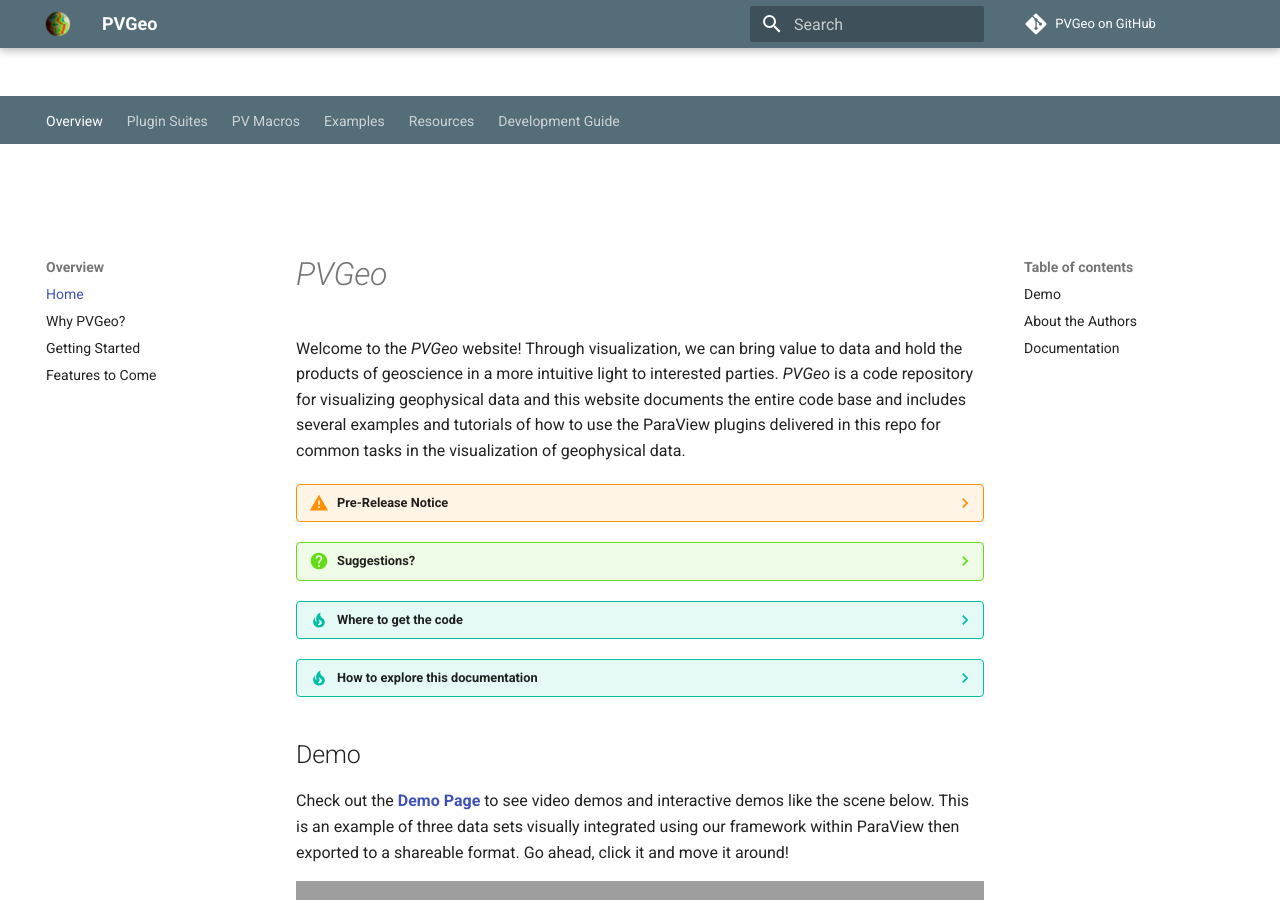
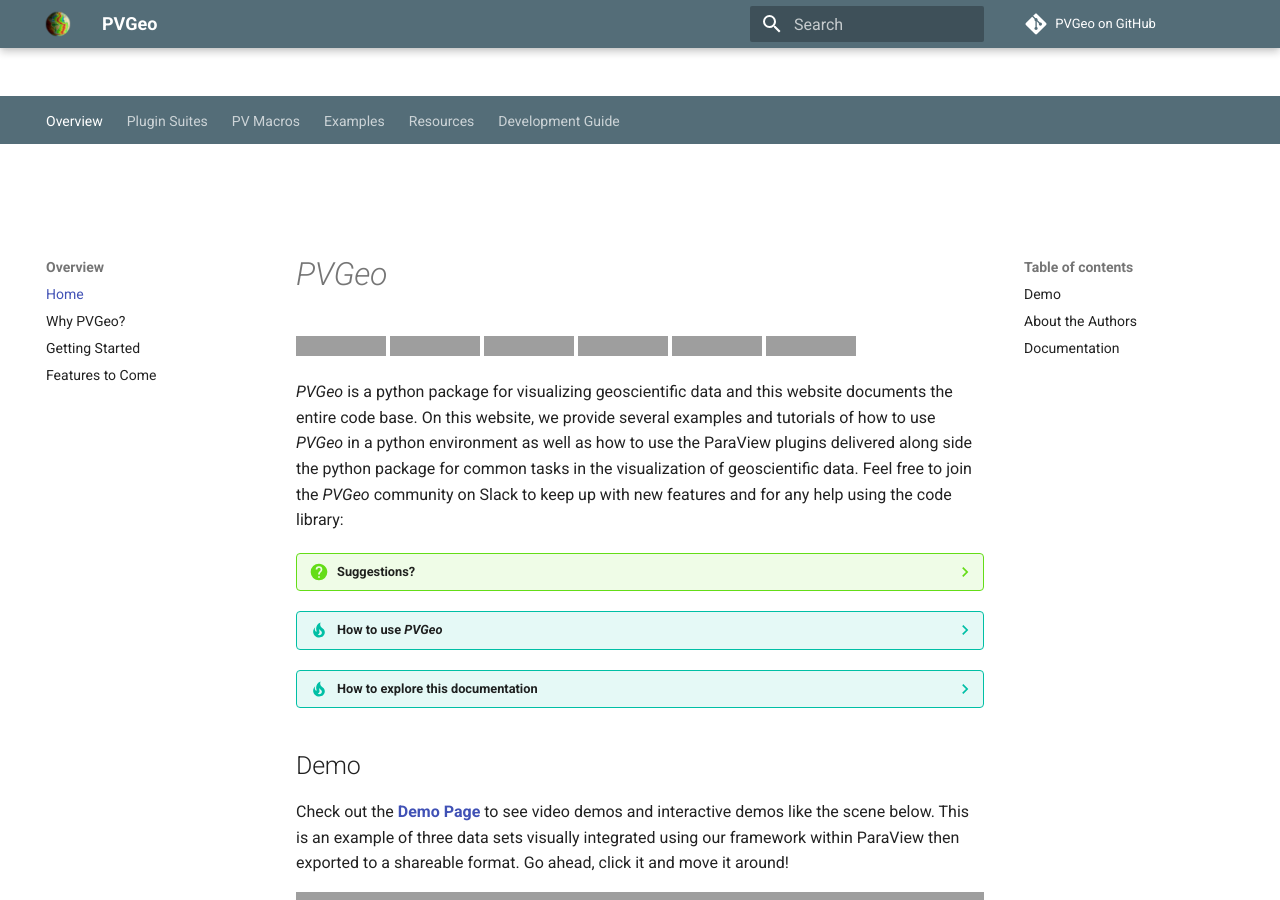
Before and after one commit to OpenGeoVis/PVGeo-Docs, an MkDocs documentation site: the page built from docs/index.md, in a window 1280 px wide and 900 px high. Built offline with MkDocs 1.6.1 and Material for MkDocs 9.7.7, drawn with Linux system fonts in a browser that asks for light colours; comment, search, counter and statistics services are not loaded; old or Windows-style settings are respelled for this version of MkDocs; grey boxes are pictures that could not be loaded.

Commit message:
Introduction changes and references to VTK class inheritence

```diff
--- a/docs/index.md
+++ b/docs/index.md
@@ -1,21 +1,19 @@
 # *PVGeo*
+![Open Source](https://img.shields.io/badge/open--source-yes-brightgreen.svg) [![PyPI](https://img.shields.io/pypi/v/PVGeo.svg)](https://pypi.org/project/PVGeo/) [![Codacy Badge](https://api.codacy.com/project/badge/Grade/4b9e8d0ef37a4f70a2d02c0d53ed096f)](https://www.codacy.com/app/banesullivan/PVGeo?utm_source=github.com&amp;utm_medium=referral&amp;utm_content=OpenGeoVis/PVGeo&amp;utm_campaign=Badge_Grade) [![Build Status](https://travis-ci.org/OpenGeoVis/PVGeo.svg?branch=master)](https://travis-ci.org/OpenGeoVis/PVGeo) [![codecov](https://codecov.io/gh/OpenGeoVis/PVGeo/branch/master/graph/badge.svg)](https://codecov.io/gh/OpenGeoVis/PVGeo/branch/master) [![GitHub contributors](https://img.shields.io/github/contributors/OpenGeoVis/PVGeo.svg)](https://GitHub.com/OpenGeoVis/PVGeo/graphs/contributors/)
+
+*PVGeo* is a python package for visualizing geoscientific data and this website documents the entire code base. On this website, we provide several examples and tutorials of how to use *PVGeo* in a python environment as well as how to use the ParaView plugins delivered along side the python package for common tasks in the visualization of geoscientific data. Feel free to join the *PVGeo* community on Slack to keep up with new features and for any help using the code library:
 
 <script async defer src="http://slack.pvgeo.org/slackin.js?large"></script>
 
-Welcome to the *PVGeo* website! Through visualization, we can bring value to data and hold the products of geoscience in a more intuitive light to interested parties. *PVGeo* is a code repository for visualizing geophysical data and this website documents the entire code base and includes several examples and tutorials of how to use the ParaView plugins delivered in this repo for common tasks in the visualization of geophysical data.
-
-
-??? warning "Pre-Release Notice"
-    This is a Beta release of the *PVGeo* code base and documentation. The plugins and Python modules might be changed in backward-incompatible ways and are not subject to any deprecation policy. The current documentation is a work in progress and we are trying our best to get everything fully documented by end of June 2018.
 
 ??? question "Suggestions?"
-    If you have an idea for a macro, plugin, or would like to see how we would address a geoscientific visualization problem with ParaView, please post your thoughts on the [**issues page**](https://github.com/OpenGeoVis/PVGeo/issues).
+    If you have an idea for a macro, plugin, or would like to see how we would address a geoscientific visualization problem with ParaView, please post your thoughts on the [**issues page**](https://github.com/OpenGeoVis/PVGeo/issues) or become involved with the *PVGeo* community discussions on [**Slack**](http://slack.pvgeo.org/).
 
-??? tip "Where to get the code"
-    All code is published on the GitHub repository *PVGeo* linked to this page. Click the 'PVGeo on GitHub' link on the right side of the menu bar at the top to find all of the code or you can follow [**this link**](https://github.com/OpenGeoVis/PVGeo).
+??? tip "How to use *PVGeo*"
+    To download and use the *PVGeo* code library, follow the installation instructions on the [**Getting Started Page**](overview/getting-started#install-pvgeo). If you are interested in development, all code is published on the GitHub repository *PVGeo* linked to this page. Click the 'PVGeo on GitHub' link on the right side of the menu bar at the top to find all of the code or you can follow [**this link**](https://github.com/OpenGeoVis/PVGeo). Also take a look at the [**Development Guide**](dev-guide/contributing/)
 
 ??? tip "How to explore this documentation"
-    *On a Desktop:* There are six main sections to this website shown in the navigation tab at the top of the page. Use these tabs to explore the different aspects of the project! Use the sidebar to the right to explore the contents of the current page and use the sidebar to the left to find all the different pages for this active section/tab. Here is an overview of each section:
+    *On a Desktop:* There are six main sections to this website shown in the navigation tab at the top of the page. Use these tabs to explore the different aspects of the project! Use the sidebar to the right to explore the contents of the current page and use the sidebar to the left to find all the different pages for this active section/tab. Here is a list of the available sections:
 
     - **Overview:** An introduction to the project with installation details on how to get started.
     - **Plugin Suites:** A guide to all of the plugins we have implemented for use directly in ParaView. This section has all the information you will need to understand how to use our plugins and how we group them together into what we call *suites*. The code docs for the `PVGeo` module are included here.
@@ -36,7 +34,7 @@
 -------
 
 ## About the Authors
-The *PVGeo* code library is managed by [**Bane Sullivan**](http://banesullivan.com), graduate student in the Hydrological Science and Engineering interdisciplinary program at the Colorado School of Mines under Whitney Trainor-Guitton. If you have questions please inquire with [info@pvgeo.org](mailto:info@pvgeo.org) or join the *PVGeo* community on Slack: <script async defer src="http://slack.pvgeo.org/slackin.js"></script>
+The *PVGeo* code library is managed by [**Bane Sullivan**](http://banesullivan.com), graduate student in the Hydrological Science and Engineering interdisciplinary program at the Colorado School of Mines under Whitney Trainor-Guitton. If you have questions please inquire with [**info@pvgeo.org**](mailto:info@pvgeo.org) or join the *PVGeo* community on Slack: <script async defer src="http://slack.pvgeo.org/slackin.js"></script>
 
 
 !!! info "Thank you to our contributors!"
--- a/include_import.py
+++ b/include_import.py
@@ -225,6 +225,9 @@
         USED = _getMems(base, base.__bases__[0], methods, USED, name=(HEAD % 'Inherreted from: `%s`' % base.__name__))
         base = base.__bases__[0]
 
+    if base is vtk.util.vtkAlgorithm.VTKPythonAlgorithmBase:
+        methods.append('To see all of the methods inherreted from `VTKPythonAlgorithmBase` and `vtkAlgorithm`, please reference the VTK documentation found [**here**](https://www.vtk.org/doc/nightly/html/classvtkPythonAlgorithm.html) and [**here**](https://www.vtk.org/doc/nightly/html/classvtkAlgorithm.html) respectively.')
+
     methods = "\n\n".join((met for met in methods))
     # ident one more level to be nested in class admonition
     methods = re.sub( '^',' '*4, methods , flags=re.MULTILINE)
```
